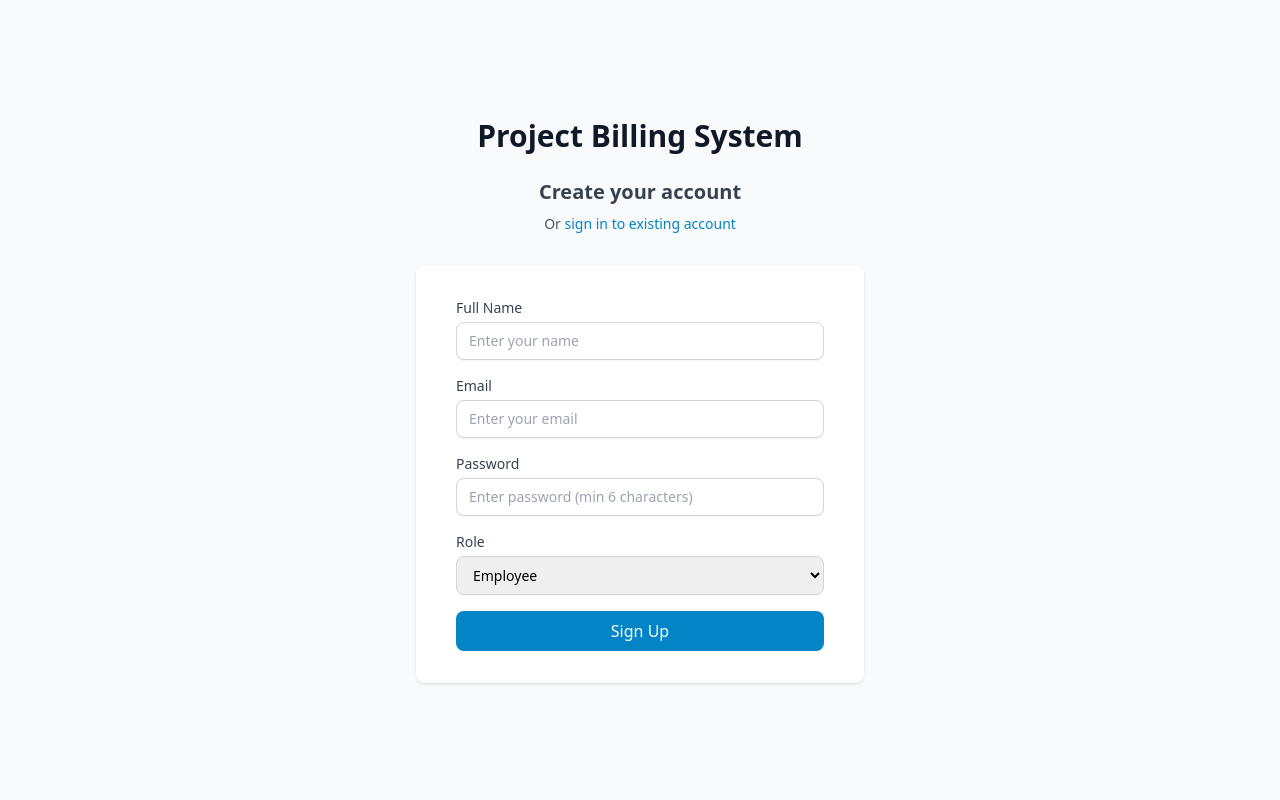
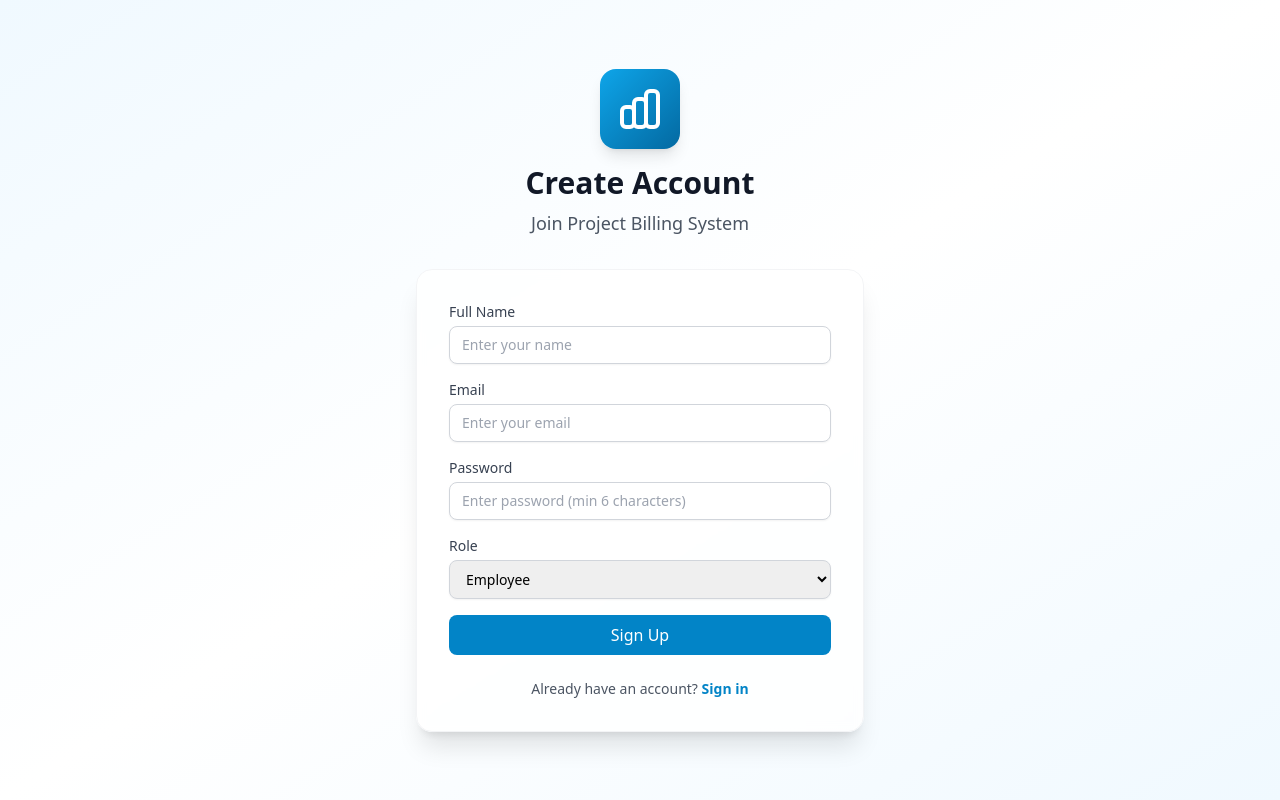
Before and after one commit to rifatzaman5/full-stack-task, a Next.js app in the folder frontend/: page /signup in a window 1280 px wide. Built offline with nearby package versions, Linux system fonts and the light colour scheme; no server answers.

Commit message:
Fix: Store user data in auth store after login/signup

```diff
--- a/frontend/src/app/(auth)/signup/page.tsx
+++ b/frontend/src/app/(auth)/signup/page.tsx
@@ -8,6 +8,7 @@ import Input from '@/components/ui/Input';
 import Button from '@/components/ui/Button';
 import { register } from '@/services/authService';
 import { RegisterInput } from '@/types';
+import { useAuthStore } from '@/hooks/useAuth';
 
 interface SignupFormData {
   email: string;
@@ -18,6 +19,7 @@ interface SignupFormData {
 
 export default function SignupPage() {
   const router = useRouter();
+  const { setAuth } = useAuthStore();
   const [error, setError] = useState('');
   const [isLoading, setIsLoading] = useState(false);
 
@@ -35,6 +37,7 @@ export default function SignupPage() {
         role: data.role as 'ADMIN' | 'EMPLOYEE',
       });
       localStorage.setItem('auth_token', response.token);
+      setAuth(response.user, response.token);
       router.push('/projects');
     } catch (err: any) {
       setError(err.response?.data?.message || 'Registration failed');
@@ -44,26 +47,28 @@ export default function SignupPage() {
   };
 
   return (
-    <div className="min-h-screen flex items-center justify-center bg-gray-50 py-12 px-4 sm:px-6 lg:px-8">
-      <div className="max-w-md w-full space-y-8">
-        <div>
-          <h1 className="text-center text-3xl font-extrabold text-gray-900">
-            Project Billing System
+    <div className="min-h-screen flex items-center justify-center bg-gradient-to-br from-primary-50 via-white to-primary-50 py-12 px-4 sm:px-6 lg:px-8">
+      <div className="max-w-md w-full">
+        <div className="text-center mb-8">
+          <div className="flex justify-center mb-4">
+            <div className="bg-gradient-to-br from-primary-500 to-primary-700 p-4 rounded-2xl shadow-lg">
+              <svg className="h-12 w-12 text-white" fill="none" stroke="currentColor" viewBox="0 0 24 24">
+                <path strokeLinecap="round" strokeLinejoin="round" strokeWidth={2} d="M9 19v-6a2 2 0 00-2-2H5a2 2 0 00-2 2v6a2 2 0 002 2h2a2 2 0 002-2zm0 0V9a2 2 0 012-2h2a2 2 0 012 2v10m-6 0a2 2 0 002 2h2a2 2 0 002-2m0 0V5a2 2 0 012-2h2a2 2 0 012 2v14a2 2 0 01-2 2h-2a2 2 0 01-2-2z" />
+              </svg>
+            </div>
+          </div>
+          <h1 className="text-3xl font-bold text-gray-900">
+            Create Account
           </h1>
-          <h2 className="mt-6 text-center text-xl font-semibold text-gray-700">
-            Create your account
-          </h2>
-          <p className="mt-2 text-center text-sm text-gray-600">
-            Or{' '}
-            <Link href="/login" className="font-medium text-primary-600 hover:text-primary-500">
-              sign in to existing account
-            </Link>
+          <p className="mt-2 text-lg text-gray-600">
+            Join Project Billing System
           </p>
         </div>
 
-        <form onSubmit={handleSubmit(onSubmit)} className="bg-white py-8 px-4 shadow sm:rounded-lg sm:px-10 space-y-4">
+        <div className="bg-white/80 backdrop-blur-sm py-8 px-8 rounded-2xl shadow-xl border border-gray-100">
+          <form onSubmit={handleSubmit(onSubmit)} className="space-y-4">
             {error && (
-            <div className="bg-red-50 text-red-600 p-3 rounded-lg text-sm">
+              <div className="bg-red-50 border border-red-200 text-red-700 px-4 py-3 rounded-lg text-sm">
                 {error}
               </div>
             )}
@@ -115,6 +120,14 @@ export default function SignupPage() {
               Sign Up
             </Button>
           </form>
+
+          <p className="mt-6 text-center text-sm text-gray-600">
+            Already have an account?{' '}
+            <Link href="/login" className="font-semibold text-primary-600 hover:text-primary-500 transition-colors">
+              Sign in
+            </Link>
+          </p>
+        </div>
       </div>
     </div>
   );
--- a/frontend/src/components/auth/LoginForm.tsx
+++ b/frontend/src/components/auth/LoginForm.tsx
@@ -6,6 +6,7 @@ import { useRouter } from 'next/navigation';
 import Input from '@/components/ui/Input';
 import Button from '@/components/ui/Button';
 import { login } from '@/services/authService';
+import { useAuthStore } from '@/hooks/useAuth';
 
 interface LoginFormData {
   email: string;
@@ -14,6 +15,7 @@ interface LoginFormData {
 
 export default function LoginForm() {
   const router = useRouter();
+  const { setAuth } = useAuthStore();
   const [error, setError] = useState('');
   const [isLoading, setIsLoading] = useState(false);
 
@@ -26,6 +28,7 @@ export default function LoginForm() {
     try {
       const response = await login(data);
       localStorage.setItem('auth_token', response.token);
+      setAuth(response.user, response.token); // Store user and token in auth store
       router.push('/projects');
     } catch (err: any) {
       setError(err.response?.data?.message || 'Login failed');
```
Lines whose indentation alone changed are shown as unchanged.
